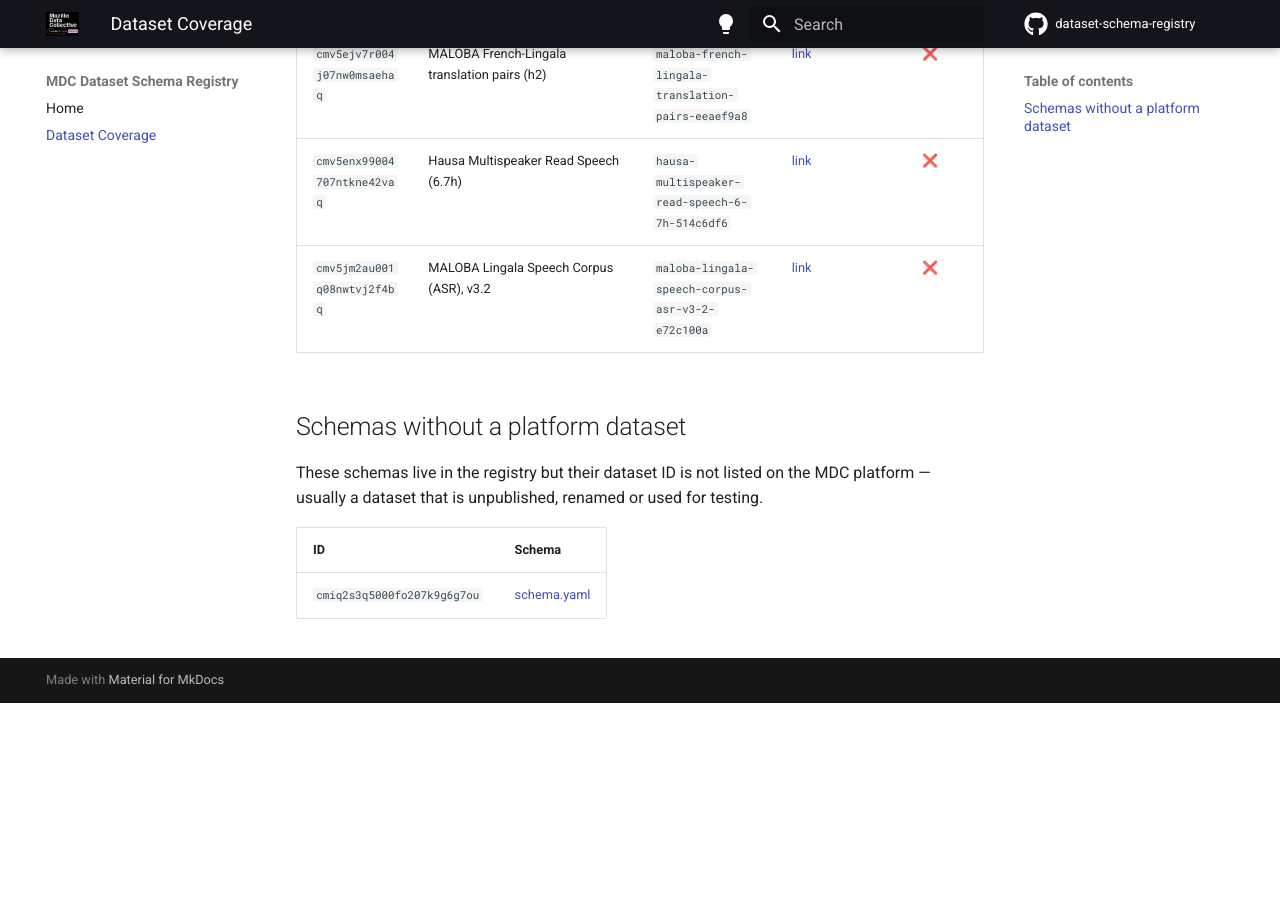
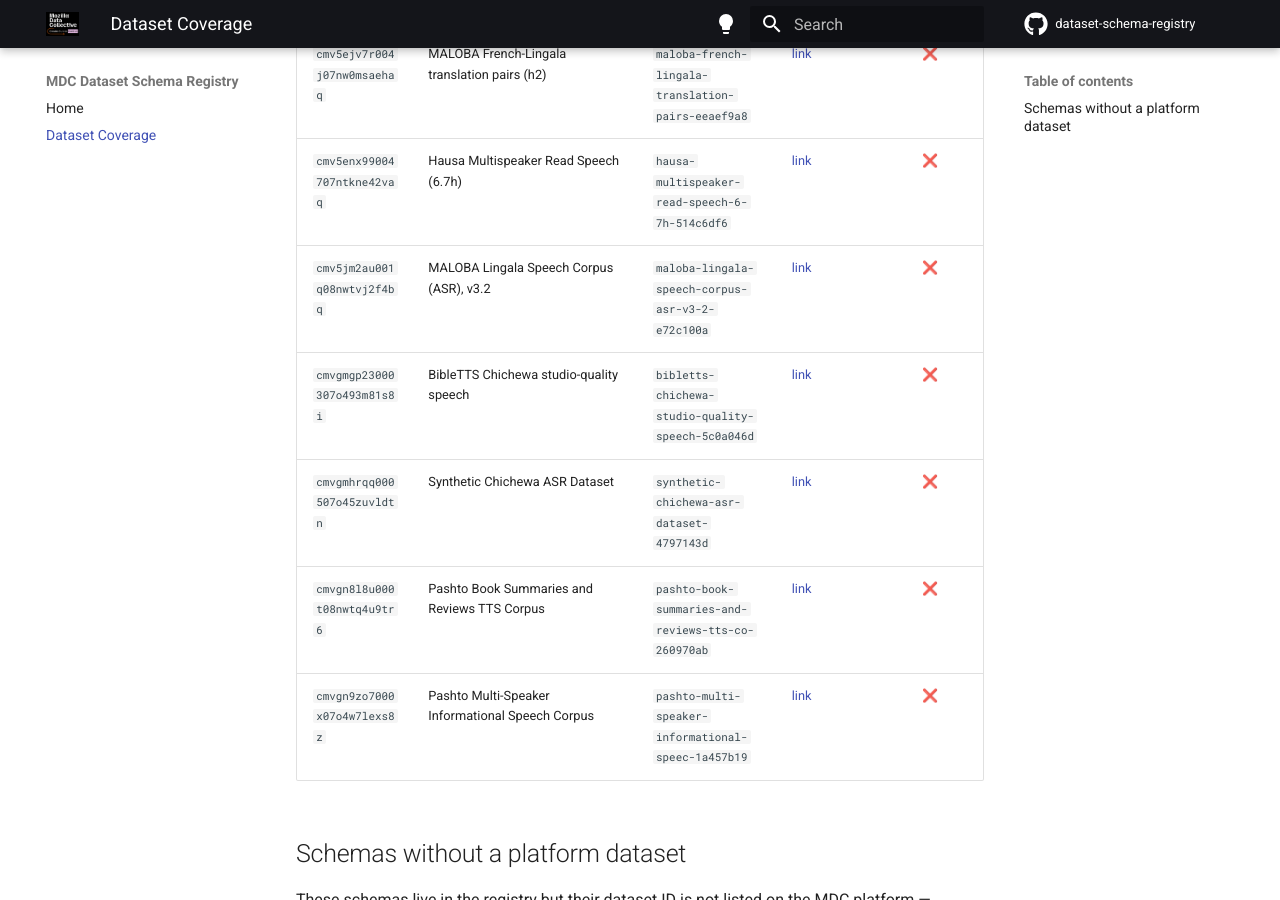
Before and after one commit to Mozilla-Data-Collective/dataset-schema-registry, an MkDocs documentation site: the page built from docs/dataset-coverage.md, in a window 1280 px wide and 900 px high, scrolled down 124574 px. Built offline with MkDocs 1.6.1 and Material for MkDocs 9.7.7, drawn with Linux system fonts in a browser that asks for light colours; comment, search, counter and statistics services are not loaded; before the commit the page ends 125277 px from its top, so only the background shows below that; part of the change alters nothing that is shown; some of the changed text lies outside the part shown.

Commit message:
chore: update registry index and dataset coverage [skip ci]

```diff
--- a/docs/dataset-coverage.md
+++ b/docs/dataset-coverage.md
@@ -12,16 +12,16 @@ data programmatically.
     `registry/<dataset_id>/schema.yaml` file.  See the
     [Home](index.md) for details.
 
-**Last updated:** 2026-10-18
-**Total datasets in sitemap:** 1200
+**Last updated:** 2026-10-21
+**Total datasets in sitemap:** 1204
 **Schemas registered:** 419 ✅
-**Schemas missing:** 781 ❌
+**Schemas missing:** 785 ❌
 
 | ID | Name | Slug | Dataset page | Schema registered |
 |----|------|------|-------------|:-----------------:|
 | `cmfzu8u8wa555eq8onrk334h4` | Mozilla Common Voice Spontaneous Speech ASR Shared Task Train/Dev Data | `mcv-sps-st-09-2025` | [link](https://mozilladatacollective.com/datasets/cmfzu8u8wa555eq8onrk334h4) | ❌ |
 | `cmhkl8z2a007rnr07p9bm5kmz` | Tetelancingo Nahuatl | `tetelancingo-nahuatl-e09ceab4` | [link](https://mozilladatacollective.com/datasets/cmhkl8z2a007rnr07p9bm5kmz) | ✅ |
-| `cmhlvswz200fio007c7szypw8` | Podcast Hari Minggoean (Indonesia) | `podcast-hari-minggoean-indonesia-3b077582` | [link](https://mozilladatacollective.com/datasets/cmhlvswz200fio007c7szypw8) | ❌ |
+| `cmhlvswz200fio007c7szypw8` | Podcast Hari Minggoean (Indonesia) | `podcast-hari-minggoean-indonesia-cf9dcb2e` | [link](https://mozilladatacollective.com/datasets/cmhlvswz200fio007c7szypw8) | ❌ |
 | `cmhnlbtx401ihmr07co7x8ptw` | Saraiki Literature Corpus | `saraiki-literature-corpus-bca56858` | [link](https://mozilladatacollective.com/datasets/cmhnlbtx401ihmr07co7x8ptw) | ❌ |
 | `cmhp3jurx00afmk07z5z4fktu` | Urdu Literature Corpus | `urdu-literature-corpus-2a2877f9` | [link](https://mozilladatacollective.com/datasets/cmhp3jurx00afmk07z5z4fktu) | ❌ |
 | `cmhp3uclf00ammk07nnd1m0bj` | Saraiki Quarterly Magazine Wasson Wehray Corpus | `saraiki-quarterly-magazine-wasson-wehray-cf997cbd` | [link](https://mozilladatacollective.com/datasets/cmhp3uclf00ammk07nnd1m0bj) | ❌ |
@@ -42,7 +42,7 @@ data programmatically.
 | `cmid4jner00hnnv072tkwlbps` | Anna 1.0 | `anna-1-0-93530100` | [link](https://mozilladatacollective.com/datasets/cmid4jner00hnnv072tkwlbps) | ✅ |
 | `cmid4vszk00hrnv07ljzu2xsa` | Berta 1.0 | `berta-1-0-3fdd40dc` | [link](https://mozilladatacollective.com/datasets/cmid4vszk00hrnv07ljzu2xsa) | ✅ |
 | `cmid4wbrc00hvnv07e448rwv3` | Imre 1.0 | `imre-1-0-1886265d` | [link](https://mozilladatacollective.com/datasets/cmid4wbrc00hvnv07e448rwv3) | ✅ |
-| `cmiepnyu1001jo207hzslvb5m` | Podcast Homostoria (Indonesia) | `podcast-homostoria-indonesia-6dff568f` | [link](https://mozilladatacollective.com/datasets/cmiepnyu1001jo207hzslvb5m) | ❌ |
+| `cmiepnyu1001jo207hzslvb5m` | Podcast Homostoria (Indonesia) | `podcast-homostoria-indonesia-189c7100` | [link](https://mozilladatacollective.com/datasets/cmiepnyu1001jo207hzslvb5m) | ❌ |
 | `cmifzczuo00w6o207wgmqb97m` | Rumantsch Grischun Newspaper Corpus | `rumantsch-grischun-newspaper-corpus-ac210cc7` | [link](https://mozilladatacollective.com/datasets/cmifzczuo00w6o207wgmqb97m) | ❌ |
 | `cmig0eqj700x6o207tp8pb5za` | Sursilvan Newspaper Corpus | `sursilvan-newspaper-corpus-0443b4e6` | [link](https://mozilladatacollective.com/datasets/cmig0eqj700x6o207tp8pb5za) | ❌ |
 | `cmig0f00m00ynmd07kqzscviy` | Sutsilvan Newspaper Corpus | `sutsilvan-newspaper-corpus-d0c78c1b` | [link](https://mozilladatacollective.com/datasets/cmig0f00m00ynmd07kqzscviy) | ❌ |
@@ -1219,6 +1219,10 @@ data programmatically.
 | `cmv5ejv7r004j07nw0msaehaq` | MALOBA French-Lingala translation pairs (h2) | `maloba-french-lingala-translation-pairs-eeaef9a8` | [link](https://mozilladatacollective.com/datasets/cmv5ejv7r004j07nw0msaehaq) | ❌ |
 | `cmv5enx99004707ntkne42vaq` | Hausa Multispeaker Read Speech (6.7h) | `hausa-multispeaker-read-speech-6-7h-514c6df6` | [link](https://mozilladatacollective.com/datasets/cmv5enx99004707ntkne42vaq) | ❌ |
 | `cmv5jm2au001q08nwtvj2f4bq` | MALOBA Lingala Speech Corpus (ASR), v3.2 | `maloba-lingala-speech-corpus-asr-v3-2-e72c100a` | [link](https://mozilladatacollective.com/datasets/cmv5jm2au001q08nwtvj2f4bq) | ❌ |
+| `cmvgmgp23000307o493m81s8i` | BibleTTS Chichewa studio-quality speech | `bibletts-chichewa-studio-quality-speech-5c0a046d` | [link](https://mozilladatacollective.com/datasets/cmvgmgp23000307o493m81s8i) | ❌ |
+| `cmvgmhrqq000507o45zuvldtn` | Synthetic Chichewa ASR Dataset | `synthetic-chichewa-asr-dataset-4797143d` | [link](https://mozilladatacollective.com/datasets/cmvgmhrqq000507o45zuvldtn) | ❌ |
+| `cmvgn8l8u000t08nwtq4u9tr6` | Pashto Book Summaries and Reviews TTS Corpus | `pashto-book-summaries-and-reviews-tts-co-260970ab` | [link](https://mozilladatacollective.com/datasets/cmvgn8l8u000t08nwtq4u9tr6) | ❌ |
+| `cmvgn9zo7000x07o4w7lexs8z` | Pashto Multi-Speaker Informational Speech Corpus | `pashto-multi-speaker-informational-speec-1a457b19` | [link](https://mozilladatacollective.com/datasets/cmvgn9zo7000x07o4w7lexs8z) | ❌ |
 
 ## Schemas without a platform dataset
 
```
Also changed, not shown: 1 other file.
